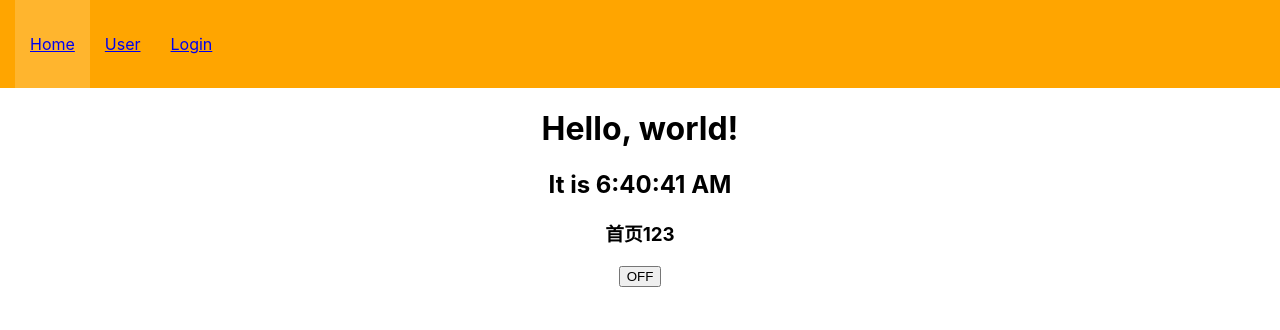
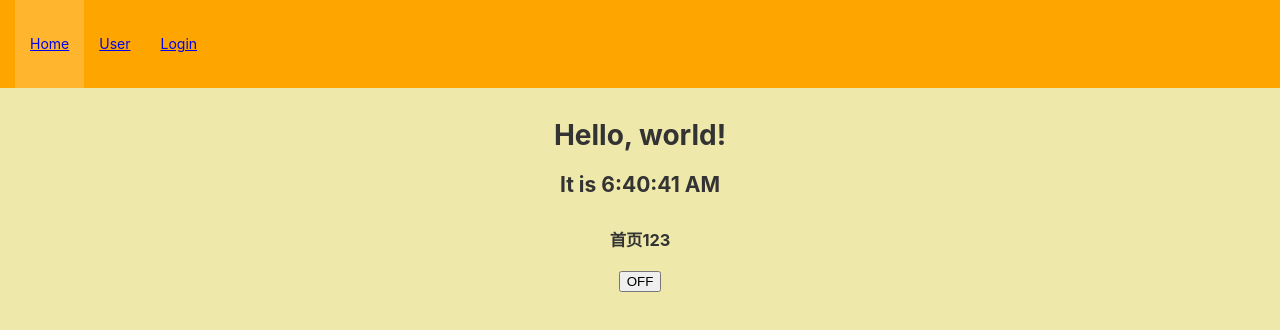
Before and after one commit to KChrisZhang/practice-react, a React (Create React App) app: page / in a window 1280 px wide. Shown: the top 330 px of the page. Built offline with nearby package versions, Linux system fonts and the light colour scheme.

Commit message:
review: code

```diff
--- a/src/App.css
+++ b/src/App.css
@@ -2,6 +2,7 @@
   color: #333333;
   font-size: 14px;
   text-align: center;
+  min-height: 100vh;
 }
 
 .App-logo {
--- a/src/App.js
+++ b/src/App.js
@@ -14,7 +14,7 @@ function App() {
 
   return (
     <Router>
-      <div>
+      <div class="App">
         <Header></Header>
 
         <Switch>
--- a/src/components/Clock/index.js
+++ b/src/components/Clock/index.js
@@ -1,4 +1,5 @@
 import React from 'react'
+import './index.scss'
 
 export default class Clock extends React.Component {
   constructor(props) {
--- a/src/components/Clock/index.scss
+++ b/src/components/Clock/index.scss
@@ -0,0 +1,12 @@
+.Clock {
+  padding: 30px 0;
+
+  h1 {
+    margin: 0;
+    margin-bottom: 20px;
+  }
+
+  h2 {
+    margin: 0;
+  }
+}
--- /dev/null
+++ b/src/components/WarningMessage/index.js
@@ -0,0 +1,11 @@
+import React from 'react'
+import './index.scss'
+
+export default class WarningMessage extends React.Component {
+  render() {
+    if (!this.props.message) {
+      return null
+    }
+    return <div className="WarningMessage">{this.props.message}</div>
+  }
+}
--- /dev/null
+++ b/src/components/WarningMessage/index.scss
@@ -0,0 +1,5 @@
+.WarningMessage {
+  color: red;
+  padding: 30px;
+  box-sizing: border-box;
+}
--- a/src/views/Home/index.scss
+++ b/src/views/Home/index.scss
@@ -1,3 +1,10 @@
 .Home {
+  min-height: 100vh;
+  background-color: palegoldenrod;
   text-align: center;
+
+  h3 {
+    margin: 0;
+    margin-bottom: 20px;
+  }
 }
--- a/src/views/Login/index.js
+++ b/src/views/Login/index.js
@@ -1,7 +1,9 @@
 import React from 'react'
+import './index.scss'
+
 import LoginButton from '../../components/LoginButton'
 import LogoutButton from '../../components/LogoutButton'
-import './index.scss'
+import WarningMessage from '../../components/WarningMessage'
 
 export default class Login extends React.Component {
   constructor(props) {
@@ -28,6 +30,11 @@ export default class Login extends React.Component {
       button = <LoginButton onClick={this.handleLoginClick}></LoginButton>
     }
 
-    return <div className="Login">{button}</div>
+    return (
+      <div className="Login">
+        {button}
+        <WarningMessage message={this.state.isLogin ? '登录成功' : ''}></WarningMessage>
+      </div>
+    )
   }
 }
--- a/src/views/Login/index.scss
+++ b/src/views/Login/index.scss
@@ -1,4 +1,6 @@
 .Login {
+  min-height: 100vh;
+  background-color: palegreen;
   padding: 30px;
   box-sizing: border-box;
   text-align: center;
--- a/src/views/User/index.scss
+++ b/src/views/User/index.scss
@@ -1,3 +1,11 @@
 .User {
+  min-height: 100vh;
+  background-color: paleturquoise;
   text-align: center;
+  padding: 30px 0;
+  box-sizing: border-box;
+
+  h3 {
+    margin: 0;
+  }
 }
```
